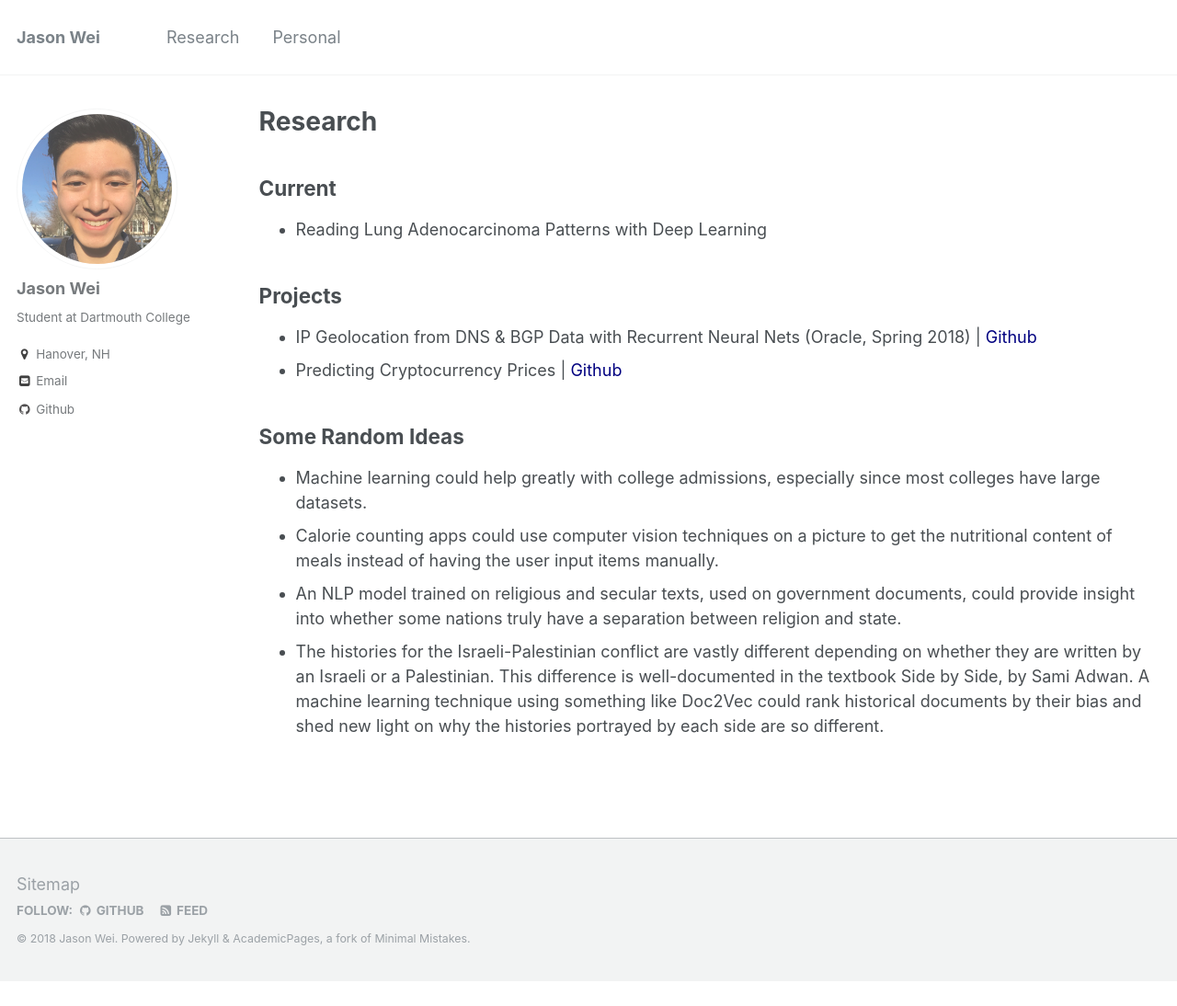
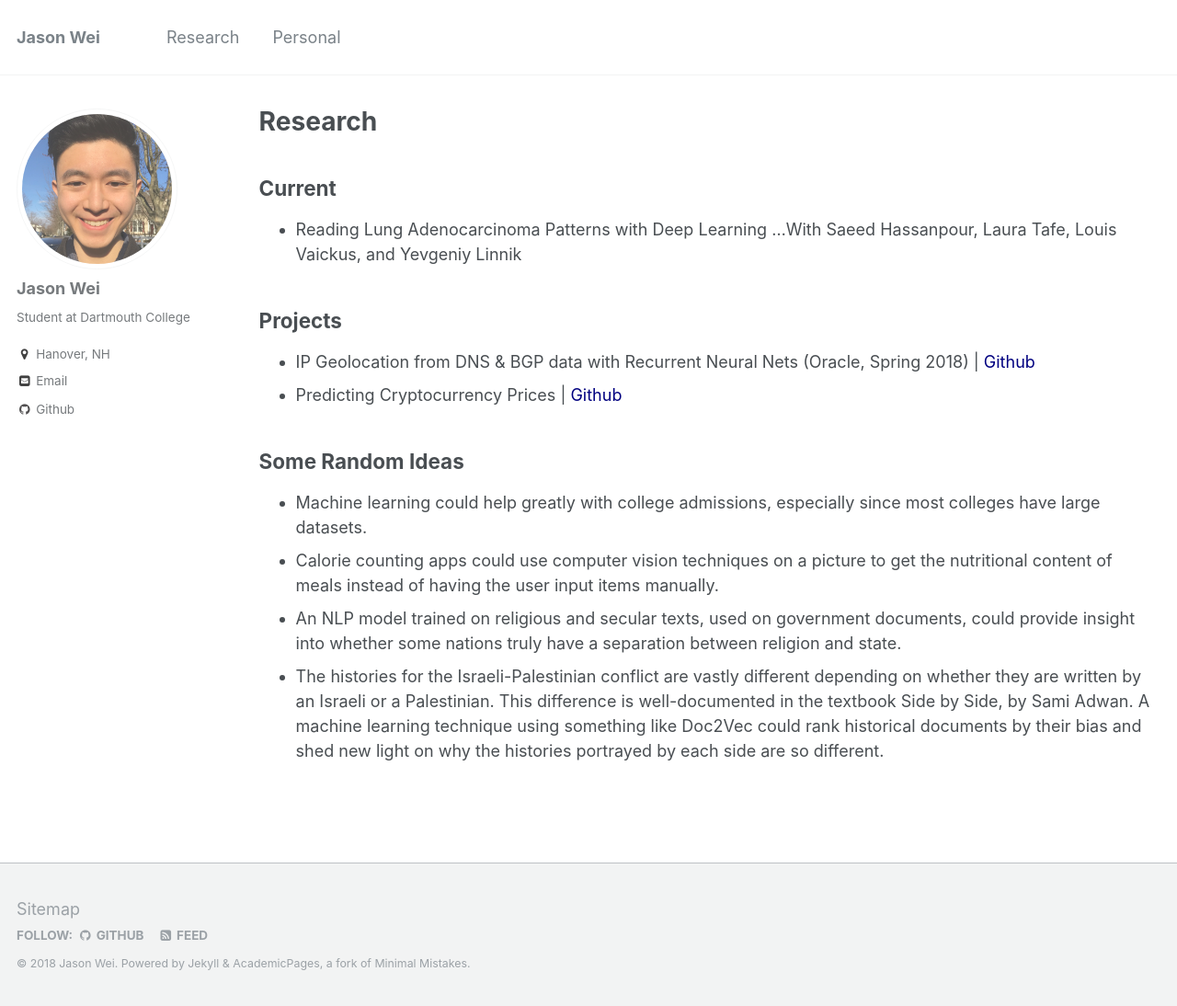
Before and after one commit to jasonwei20/jasonwei20.github.io, a Jekyll site: the page built from _pages/research.md, in a window 1280 px wide and 1094 px high. Shown: the whole window at 92% size. Built offline with Jekyll 4.4.1, drawn with Linux system fonts in a browser that asks for light colours.

Commit message:
small change

```diff
--- a/_pages/personal.html
+++ b/_pages/personal.html
@@ -17,13 +17,13 @@ first </a> at club nationals this year in Knoxville!
 I am a member of <a href="http://www.dartmouth.edu/~dfr/" style="color:navy"> Dartmouth Formula Racing </a> (DFR). I’ve worked on and driven both our electric and hybrid racecars.
 </li>
 <li>
-I have been a member of the <a href="https://orgsync.com/133396/chapter" style="color:navy"> Dartmouth Finance Society </a>  since fall of my freshman year. I was previously the Vice President of the currencies group (Winter 2018), Vice President of the equities group (Spring 2017), and Vice President of the fixed income group (Winter 2017).
+I'm affiliated with the Kappa Kappa Kappa (Tri-Kap) Fraternity at Dartmouth.
 </li>
 <li>
 I am from Herndon, Virginia. When visiting home, I enjoy playing tennis and bridge with my childhood friends. I went to Thomas Jefferson High School for Science and Technology in Alexandria, Virginia.
 </li>
 <li>
-My favorite books are <a href="https://www.amazon.com/Mans-Search-Meaning-Viktor-Frankl/dp/080701429X/ref=sr_1_1?ie=UTF8&qid=1528338388&sr=8-1&keywords=mans+search+for+meaning&dpID=41C2r7-HbkL&preST=_SY291_BO1,204,203,200_QL40_&dpSrc=srch" style="color:navy"> Man's Search for Meaning </a> by Viktor Frankl, <a href="https://www.amazon.com/Catcher-Rye-J-D-Salinger/dp/0316769487/ref=sr_1_1?s=books&ie=UTF8&qid=1528338420&sr=1-1&keywords=catcher+in+the+rye&dpID=51EqnTkohBL&preST=_SY291_BO1,204,203,200_QL40_&dpSrc=srch" style="color:navy"> The Catcher in the Rye </a> by J.D. Salinger, and <a href="https://www.amazon.com/When-Breath-Becomes-Paul-Kalanithi/dp/081298840X/ref=sr_1_1?s=books&ie=UTF8&qid=1528338495&sr=1-1&keywords=when+breath+becomes+air&dpID=419tjDX5lJL&preST=_SY291_BO1,204,203,200_QL40_&dpSrc=srch" style="color:navy"> When Breath Becomes Air </a> by Paul Kalanithi. My favorite movies are <a href="https://en.wikipedia.org/wiki/The_Imitation_Game" style="color:navy"> The Imitation Game </a> and the Fast and Furious movies. I love the <a href="https://en.wikipedia.org/wiki/Sherlock_(TV_series)" style="color:navy"> Sherlock </a> TV Series and <a href="http://abc.go.com/shows/greys-anatomy" style="color:navy"> Grey's Anatomy</a>.
+My favorite books are <i>Man's Search for Meaning by Viktor Frankl</i>, <i>The Catcher in the Rye</i> by J.D. Salinger, and <i>When Breath Becomes Air</i> by Paul Kalanithi. My favorite movies are The Imitation Game and the Fast and Furious franchise. I love the Sherlock TV Series and Grey's Anatomy.
 </li>
 </ul>
 <img src="/images/1.png" width="22%">
--- a/_pages/research.md
+++ b/_pages/research.md
@@ -12,10 +12,11 @@ redirect_from:
 Current
 ------
 * Reading Lung Adenocarcinoma Patterns with Deep Learning
+...With Saeed Hassanpour, Laura Tafe, Louis Vaickus, and Yevgeniy Linnik
 
 Projects
 ------
-* IP Geolocation from DNS & BGP Data with Recurrent Neural Nets (Oracle, Spring 2018) \| <a href="https://github.com/jasonwei20/oracle-dyn-ml" style="color:navy">Github</a>
+* IP Geolocation from DNS & BGP data with Recurrent Neural Nets (Oracle, Spring 2018) \| <a href="https://github.com/jasonwei20/oracle-dyn-ml" style="color:navy">Github</a>
 * Predicting Cryptocurrency Prices \| <a href="https://github.com/jasonwei20/cryptocurrency-prediction" style="color:navy">Github</a>
 
 Some Random Ideas
```
Also changed, not shown: _pages/about.md (+1 -1 lines).
